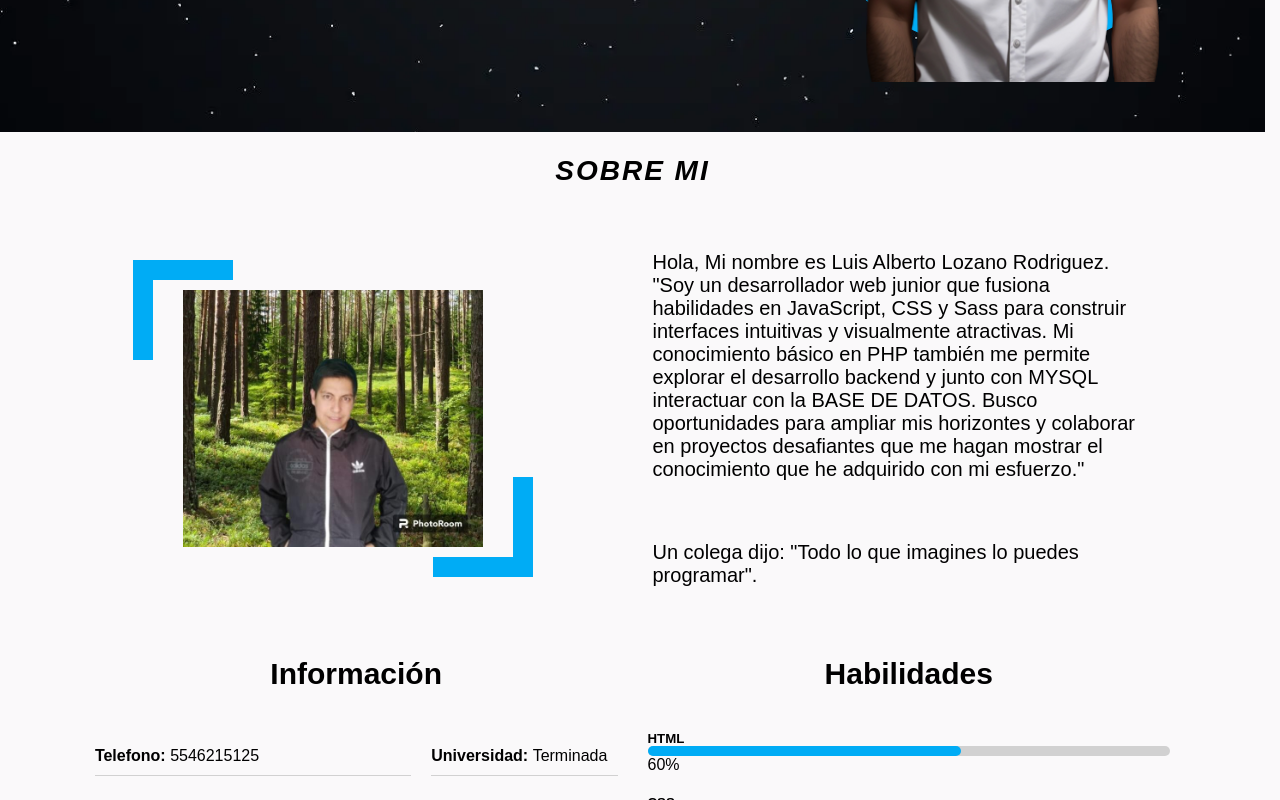
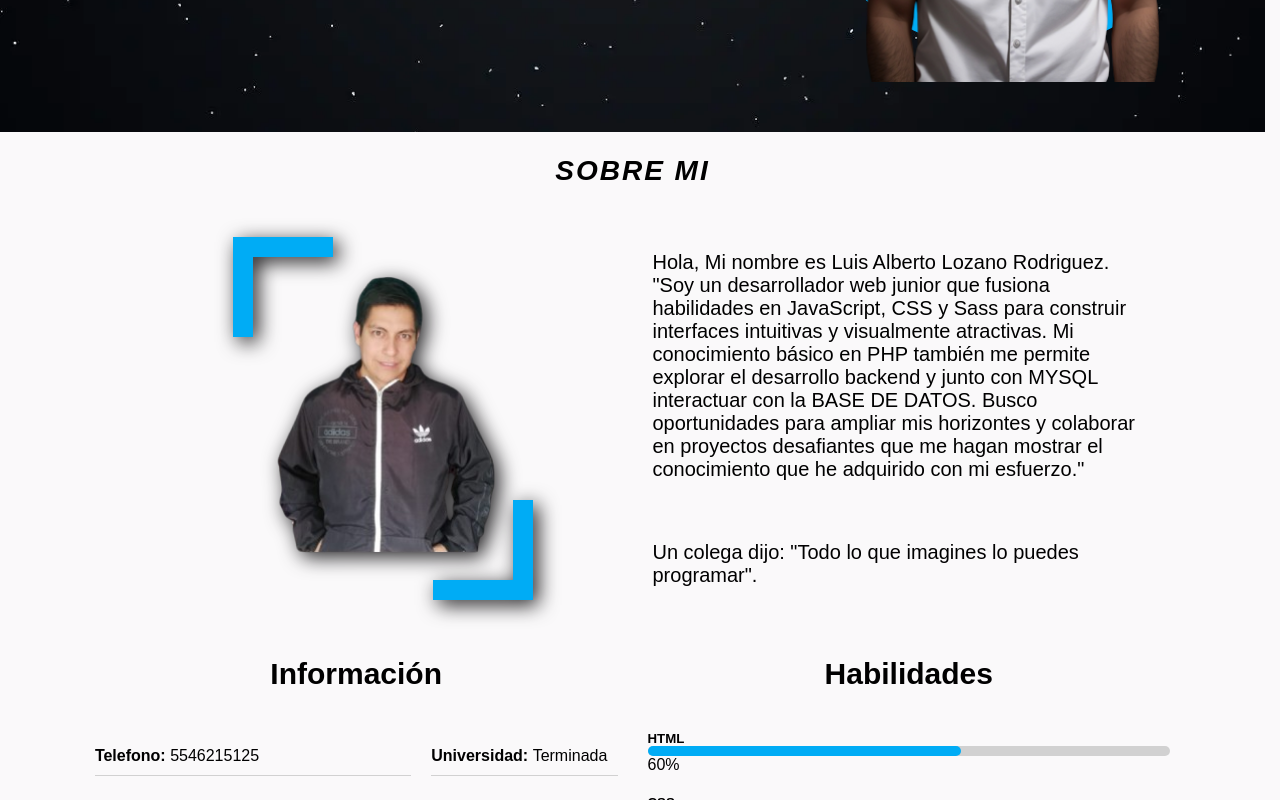
Before and after one commit to luisalberto-14/Portafolio, a website: page index.html in a window 1280 px wide. Shown: the part 577-1377 px from the top of the page. Drawn offline with nearby package versions, Linux system fonts and the light colour scheme.

Commit message:
quite el fondo de mi imagen de perfil

```diff
--- a/index.html
+++ b/index.html
@@ -97,7 +97,7 @@
 			<article class="contenedor flex-sobreMi">
 
 					<picture class="sobremi-img">
-							<img src="build/img/grande/foto-perfil-persona.jpg" alt="mi foto" class="foto-sobremi">
+							<img src="build/img/grande/perfil-foto-luis.png" alt="mi foto" class="foto-sobremi">
 					</picture>
 
 				<div class="texto__sobremi">
--- a/src/scss/layout/_dark-mode.scss
+++ b/src/scss/layout/_dark-mode.scss
@@ -9,7 +9,11 @@
 	p{
 		color:$blanco;
 	}
-
+	.flex-sobreMi{
+		.sobremi-img{
+			filter:drop-shadow(3px 3px 10px $azul);
+		}
+	}
 	.card-portafolio,.servicio-card{
 		background-color: $gris;
 
--- a/src/scss/layout/_sobreMi.scss
+++ b/src/scss/layout/_sobreMi.scss
@@ -11,12 +11,13 @@
 	.sobremi-img{
 		opacity: 1;
 		@include telefono{
-		width: 400px;
+		width: 300px;
 		display: flex;
 		justify-content: center;
 		align-items: center;
 		overflow-y:hidden;
 		margin-right: 2rem;
+		filter:drop-shadow(5px 5px 10px $gris);
 		img{
 			width: 30rem;
 		}
```
Also changed, not shown: build/css/app.css, build/img/grande/perfil-foto-luis.png (added), build/img/grande/perfil-foto-luis.webp (added), src/img/grande/perfil-foto-luis.png (added), 1 other file.
